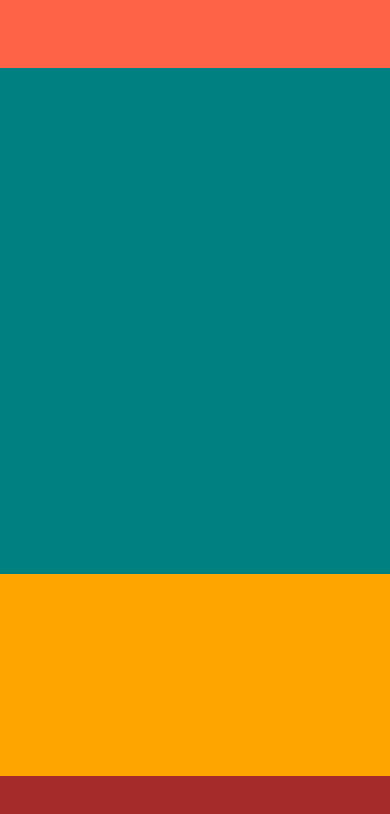
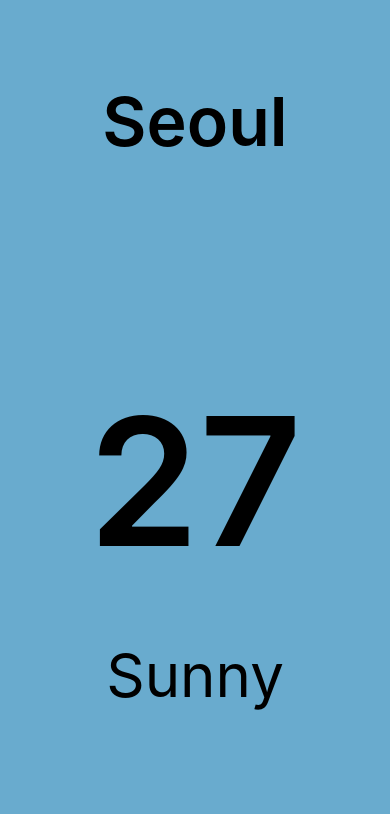
Before and after one commit to EumMericano-Study/NomadWeather, a React Native app: screen / in a window 390 px wide. Shown: the top 814 px of the page. Built offline with nearby package versions, Linux system fonts and the light colour scheme.

Commit message:
feat: flex 레아이웃 설정

```diff
--- a/App.tsx
+++ b/App.tsx
@@ -1,12 +1,50 @@
-import { StyleSheet, View } from "react-native";
+import React from "react";
+import { View, StyleSheet, Text } from "react-native";
 
 export default function App() {
     return (
-        <View style={{ flex: 1 }}>
-            <View style={{ flex: 1, backgroundColor: "tomato" }}></View>
-            <View style={{ flex: 7.5, backgroundColor: "teal" }}></View>
-            <View style={{ flex: 3, backgroundColor: "orange" }}></View>
-            <View style={{ flex: 1, backgroundColor: "brown" }}></View>
+        <View style={styles.container}>
+            <View style={styles.city}>
+                <Text style={styles.cityName}>Seoul</Text>
+            </View>
+            <View style={styles.weather}>
+                <View style={styles.day}>
+                    <Text style={styles.temp}>27</Text>
+                    <Text style={styles.desc}>Sunny</Text>
+                </View>
+            </View>
         </View>
     );
 }
+
+const styles = StyleSheet.create({
+    container: {
+        flex: 1,
+        backgroundColor: "#69abce",
+    },
+    city: {
+        flex: 1.2,
+        justifyContent: "center",
+        alignItems: "center",
+    },
+    cityName: {
+        fontSize: 68,
+        fontWeight: "600",
+    },
+    weather: {
+        flex: 3,
+    },
+    day: {
+        flex: 1,
+        justifyContent: "center",
+        alignItems: "center",
+    },
+    temp: {
+        fontSize: 178,
+        fontWeight: "600",
+    },
+    desc: {
+        fontSize: 60,
+        marginTop: 50,
+    },
+});
```
